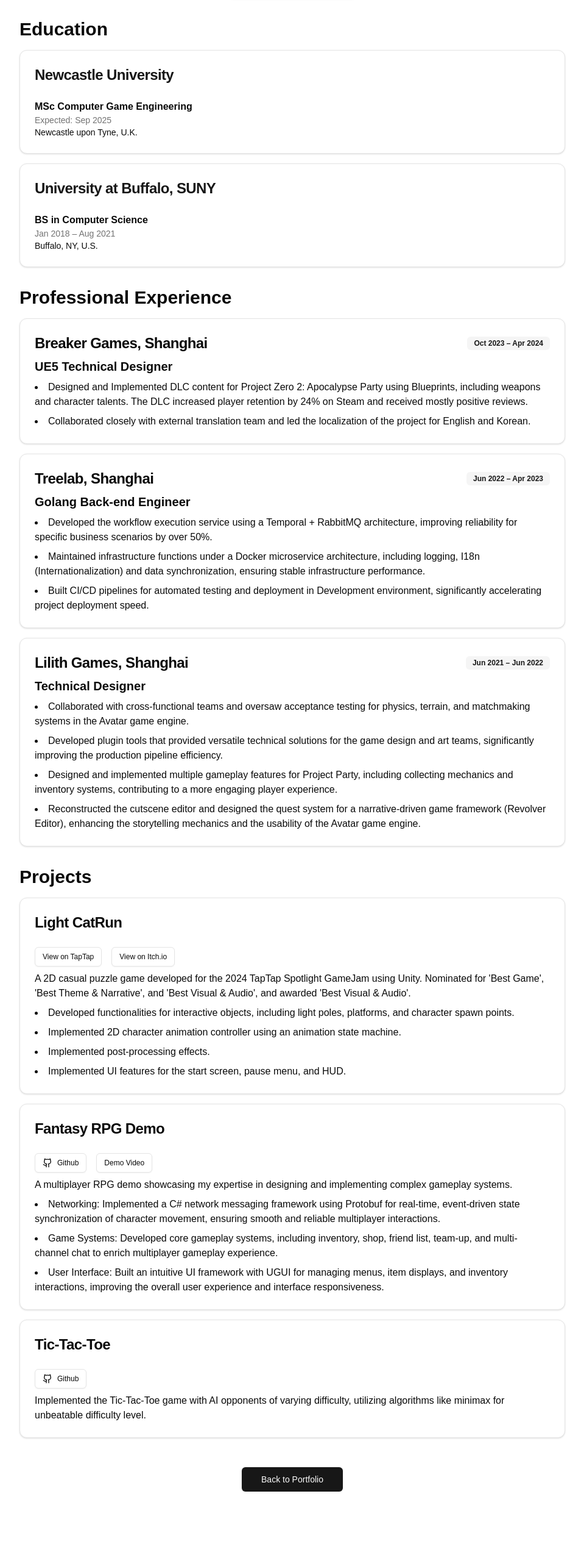
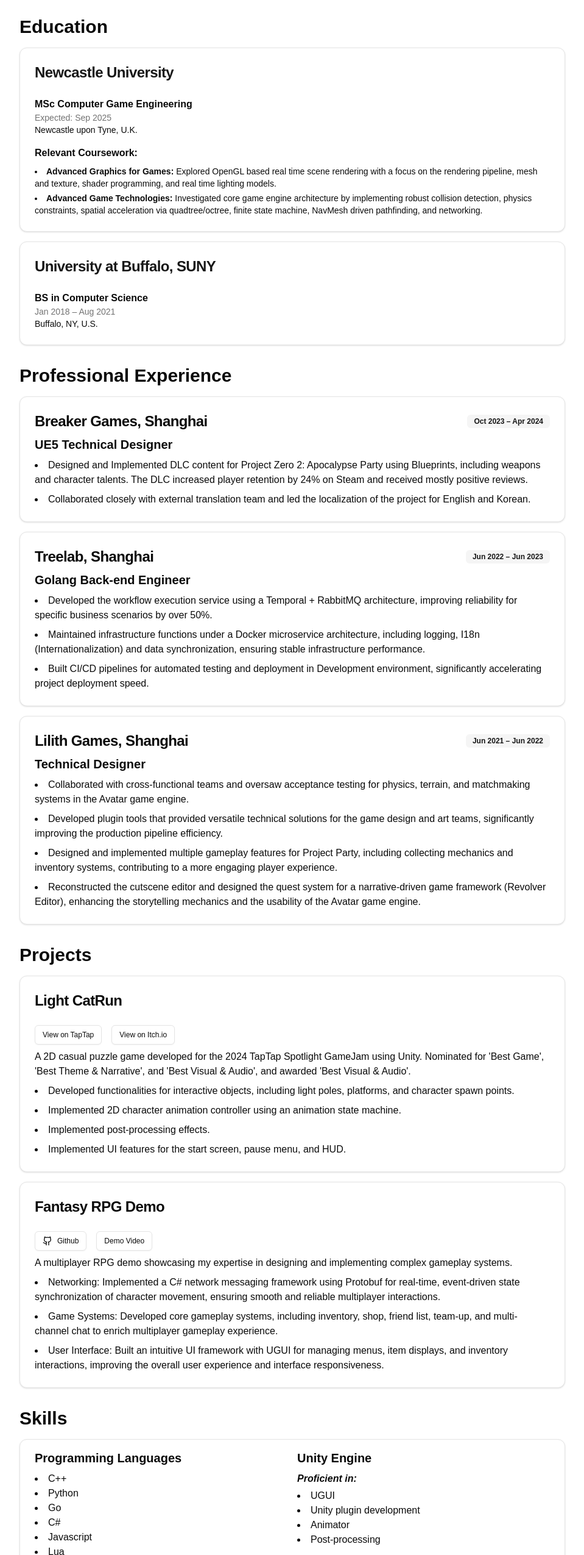
Before and after one commit to deep-river/OnlinePortfolio, a Next.js app: page /en/resume in a window 1280 px wide. Shown: the part 250-2800 px from the top of the page at 61% size, without its empty margins (160-1119 px from the left). Before the commit the page ends 2728 px from the top, so only its background shows below. Built offline with nearby package versions, Linux system fonts and the light colour scheme.

Commit message:
修改中英文简历页面内容

```diff
--- a/src/app/[locale]/resume/page.tsx
+++ b/src/app/[locale]/resume/page.tsx
@@ -22,7 +22,7 @@
           </Button>
           <Button variant="outline" size="sm">
             <PhoneIcon className="mr-2 h-4 w-4" />
-            +44-7777 939 789
+            {locale === 'zh' ? '+86 17600977500' : '+44-7777 939 789'}
           </Button>
           <Button variant="outline" size="sm" asChild>
             <Link href="https://github.com/deep-river" target="_blank" rel="noopener noreferrer">
@@ -51,13 +51,22 @@
             </CardHeader>
             <CardContent>
               <p className="font-semibold">{locale === 'zh' ? '计算机游戏工程 理学硕士' : 'MSc Computer Game Engineering'}</p>
-              <p className="text-sm text-muted-foreground">{locale === 'zh' ? '预计完成: 2025年9月' : 'Expected: Sep 2025'}</p>
+              <p className="text-sm text-muted-foreground">{locale === 'zh' ? '预计毕业日期: 2025年9月' : 'Expected: Sep 2025'}</p>
               <p className="text-sm">{locale === 'zh' ? '英国，纽卡斯尔' : 'Newcastle upon Tyne, U.K.'}</p>
+              {locale === 'en' && (
+                <div className="mt-4">
+                  <p className="font-semibold mb-2">Relevant Coursework:</p>
+                  <ul className="list-disc list-inside space-y-1 text-sm">
+                    <li><strong>Advanced Graphics for Games:</strong> Explored OpenGL based real time scene rendering with a focus on the rendering pipeline, mesh and texture, shader programming, and real time lighting models.</li>
+                    <li><strong>Advanced Game Technologies:</strong> Investigated core game engine architecture by implementing robust collision detection, physics constraints, spatial acceleration via quadtree/octree, finite state machine, NavMesh driven pathfinding, and networking.</li>
+                  </ul>
+                </div>
+              )}
             </CardContent>
           </Card>
           <Card>
             <CardHeader>
-              <CardTitle className="text-2xl font-bold text-primary">{locale === 'zh' ? '纽约州立大学水牛城分校' : 'University at Buffalo, SUNY'}</CardTitle>
+              <CardTitle className="text-2xl font-bold text-primary">{locale === 'zh' ? '纽约州立大学布法罗分校' : 'University at Buffalo, SUNY'}</CardTitle>
             </CardHeader>
             <CardContent>
               <p className="font-semibold">{locale === 'zh' ? '计算机科学 理学学士' : 'BS in Computer Science'}</p>
@@ -71,16 +80,16 @@
           <h2 className="text-3xl font-bold mb-4">{locale === 'zh' ? '工作经历' : 'Professional Experience'}</h2>
           <Card className="mb-4">
             <CardHeader className="flex flex-row items-center justify-between space-y-0 pb-2">
-              <CardTitle className="text-2xl font-bold">{locale === 'zh' ? '风破游戏，上海' : 'Breaker Games, Shanghai'}</CardTitle>
+              <CardTitle className="text-2xl font-bold">{locale === 'zh' ? '上海破荒者游戏' : 'Breaker Games, Shanghai'}</CardTitle>
               <Badge variant="secondary">{locale === 'zh' ? '2023年10月 – 2024年4月' : 'Oct 2023 – Apr 2024'}</Badge>
             </CardHeader>
             <CardContent>
-              <h3 className="font-semibold text-xl mb-2">{locale === 'zh' ? 'UE5技术设计师' : 'UE5 Technical Designer'}</h3>
+              <h3 className="font-semibold text-xl mb-2">{locale === 'zh' ? 'UE5技术策划' : 'UE5 Technical Designer'}</h3>
               <ul className="list-disc list-inside space-y-2">
                 {locale === 'zh' ? (
                   <>
-                    <li>使用蓝图设计和实现《Project Zero 2: Apocalypse Party》的DLC内容，包括武器和角色天赋。该DLC使Steam上的玩家留存率提高了24%，并获得了大多数好评。</li>
-                    <li>与外部翻译团队紧密合作，领导项目的英语和韩语本地化工作。</li>
+                    <li>负责肉鸽游戏《清零计划2: 天启派对》DLC内容的开发，包括武器、角色天赋的设计与数值平衡，并使用UE5蓝图与AbleAbilitySystem 插件实现相关功能与新的游戏机制；DLC的发布提升了用户留存，并在Steam上收获多数好评。 </li>
+                    <li>与外部翻译团队紧密合作，负责项目中多语言本地化技术方案的实施与内容维护。</li>
                   </>
                 ) : (
                   <>
@@ -93,17 +102,18 @@
           </Card>
           <Card className="mb-4">
             <CardHeader className="flex flex-row items-center justify-between space-y-0 pb-2">
-              <CardTitle className="text-2xl font-bold">{locale === 'zh' ? 'Treelab，上海' : 'Treelab, Shanghai'}</CardTitle>
-              <Badge variant="secondary">{locale === 'zh' ? '2022年6月 – 2023年4月' : 'Jun 2022 – Apr 2023'}</Badge>
+              <CardTitle className="text-2xl font-bold">{locale === 'zh' ? '上海Treelab' : 'Treelab, Shanghai'}</CardTitle>
+              <Badge variant="secondary">{locale === 'zh' ? '2022年6月 – 2023年6月' : 'Jun 2022 – Jun 2023'}</Badge>
             </CardHeader>
             <CardContent>
               <h3 className="font-semibold text-xl mb-2">{locale === 'zh' ? 'Golang后端工程师' : 'Golang Back-end Engineer'}</h3>
               <ul className="list-disc list-inside space-y-2">
                 {locale === 'zh' ? (
                   <>
-                    <li>使用Temporal + RabbitMQ架构开发工作流执行服务，将特定业务场景的可靠性提高了50%以上。</li>
-                    <li>维护Docker微服务架构下的基础设施功能，包括日志记录、国际化(I18n)和数据同步，确保基础设施性能稳定。</li>
-                    <li>构建开发环境的CI/CD管道，用于自动化测试和部署，显著加快了项目部署速度。</li>
+                    <li>负责供应链管理系统SCM-SaaS低代码平台的后端业务功能开发。</li>
+                    <li>针对业务场景搭建并完善Temporal + RabbitMQ架构的节点式业务工作流服务。</li>
+                    <li>负责I18n(国际化)、跨服务数据同步等Docker微服务架构下的基础设施功能维护与开发。</li>
+                    <li>负责微服务项目的部署，搭建并维护Dev环境下的CI/CD管线，实现自动化测试与部署。</li>
                   </>
                 ) : (
                   <>
@@ -117,18 +127,17 @@
           </Card>
           <Card>
             <CardHeader className="flex flex-row items-center justify-between space-y-0 pb-2">
-              <CardTitle className="text-2xl font-bold">{locale === 'zh' ? '莉莉丝游戏，上海' : 'Lilith Games, Shanghai'}</CardTitle>
+              <CardTitle className="text-2xl font-bold">{locale === 'zh' ? '上海莉莉丝游戏' : 'Lilith Games, Shanghai'}</CardTitle>
               <Badge variant="secondary">{locale === 'zh' ? '2021年6月 – 2022年6月' : 'Jun 2021 – Jun 2022'}</Badge>
             </CardHeader>
             <CardContent>
-              <h3 className="font-semibold text-xl mb-2">{locale === 'zh' ? '技术设计师' : 'Technical Designer'}</h3>
+              <h3 className="font-semibold text-xl mb-2">{locale === 'zh' ? '技术策划' : 'Technical Designer'}</h3>
               <ul className="list-disc list-inside space-y-2">
                 {locale === 'zh' ? (
                   <>
-                    <li>与跨职能团队合作，负责Avatar游戏引擎中物理、地形和匹配系统的验收测试。</li>
-                    <li>开发插件工具，为游戏设计和美术团队提供多功能技术解决方案，显著提高了生产流程效率。</li>
-                    <li>为Project Party设计和实现了多项游戏玩法功能，包括收集机制和背包系统，为玩家提供更具吸引力的游戏体验。</li>
-                    <li>重构了过场动画编辑器，并为叙事驱动的游戏框架（Revolver Editor）设计了任务系统，增强了叙事机制和Avatar游戏引擎的可用性。</li>
+                    <li>与跨职能团队合作，负责物理、地形、组队匹配等自研引擎功能验收，及转表工具等引擎插件工具的开发。</li>
+                    <li>负责party game中游戏内容开发及家园系统中图鉴、背包等功能模块的开发与优化。</li>
+                    <li>参与叙事性游戏框架开发，负责过场动画编辑器重构与优化，任务系统设计与开发等。</li>
                   </>
                 ) : (
                   <>
@@ -164,16 +173,16 @@
               </div>
               <p className="mb-2">
                 {locale === 'zh'
-                  ? '使用Unity为2024年TapTap聚光灯游戏开发大赛开发的2D休闲解谜游戏。获得"最佳游戏"、"最佳主题与叙事"和"最佳视觉与音效"的提名，并获得"最佳视觉与音效"奖。'
+                  ? 'Unity 2D 休闲动作游戏，2024年TapTap聚光灯Gamejam获奖作品。作为游戏程序参与项目开发，负责原型验证开发、场景交互对象开发与UI功能的实现。作品入围多个奖项提名，并最终获得"最佳视听"、"特别人气"奖项。'
                   : 'A 2D casual puzzle game developed for the 2024 TapTap Spotlight GameJam using Unity. Nominated for \'Best Game\', \'Best Theme & Narrative\', and \'Best Visual & Audio\', and awarded \'Best Visual & Audio\'.'
                 }
               </p>
               <ul className="list-disc list-inside space-y-2">
                 {locale === 'zh' ? (
                   <>
-                    <li>开发交互式物体的功能，包括灯柱、平台和角色生成点。</li>
-                    <li>使用动画状态机实现2D角色动画控制器。</li>
-                    <li>实现后期处理效果。</li>
+                    <li>负责前期原型开发，实现核心功能快速迭代，验证游戏机制。</li>
+                    <li>开发游戏核心玩法系统，包括猫咪AI行为、环境交互、怪物刷新、后处理特效管理等。</li>
+                    <li>开发周边功能配置工具，辅助策划快速配置游戏内容。</li>
                     <li>实现开始界面、暂停菜单和HUD的UI功能。</li>
                   </>
                 ) : (
@@ -207,16 +216,16 @@
               </div>
               <p className="mb-2">
                 {locale === 'zh'
-                  ? '展示我在设计和实现复杂游戏系统方面的专业知识的多人RPG演示。'
+                  ? 'MMORPG游戏Demo。利用Unity及C#后端实现的网络功能演示项目。开发了基于事件的消息收发处理，角色移动状态同步，UGUI框架，背包/商店系统，任务系统，组队系统，多频道的聊天系统等功能。 '
                   : 'A multiplayer RPG demo showcasing my expertise in designing and implementing complex gameplay systems.'
                 }
               </p>
               <ul className="list-disc list-inside space-y-2">
                 {locale === 'zh' ? (
                   <>
-                    <li>网络：使用Protobuf实现C#网络消息框架，用于角色移动的实时、事件驱动的状态同步，确保流畅可靠的多人交互。</li>
-                    <li>游戏系统：开发核心游戏系统，包括物品栏、商店、好友列表、组队和多频道聊天，丰富多人游戏体验。</li>
-                    <li>用户界面：使用UGUI构建直观的UI框架，用于管理菜单、物品显示和物品栏交互，提升整体用户体验和界面响应性。</li>
+                    <li>网络通信：开发可靠高效的异步网络通信框架，利用Protobuf协议进行前后端通信，实现事件驱动的状态同步。</li>
+                    <li>游戏系统：开发核心游戏交互系统，包括背包、商店、好友列表、组队和多频道聊天系统。</li>
+                    <li>用户界面：开发组件化的UI框架，使用栈和对象池管理UI窗口实例，实现了高效的UI组件复用与层级管理。</li>
                   </>
                 ) : (
                   <>
@@ -228,23 +237,62 @@
               </ul>
             </CardContent>
           </Card>
+        </section>
+
+        <section className="mb-8">
+          <h2 className="text-3xl font-bold mb-4">{locale === 'zh' ? '技能' : 'Skills'}</h2>
           <Card>
-            <CardHeader>
-              <CardTitle className="text-2xl">Tic-Tac-Toe</CardTitle>
-            </CardHeader>
-            <CardContent>
-              <Button variant="outline" size="sm" asChild className="mb-2">
-                <Link href="https://github.com/deep-river/TicTacToePlayableDemo" target="_blank" rel="noopener noreferrer">
-                  <GithubIcon className="mr-2 h-4 w-4" />
-                  Github
-                </Link>
-              </Button>
-              <p>
-                {locale === 'zh'
-                  ? '实现了具有不同难度AI对手的井字棋游戏，利用minimax等算法实现无法击败的难度级别。'
-                  : 'Implemented the Tic-Tac-Toe game with AI opponents of varying difficulty, utilizing algorithms like minimax for unbeatable difficulty level.'
-                }
-              </p>
+            <CardContent className="mt-4">
+              <div className="grid grid-cols-1 md:grid-cols-2 gap-4">
+                <div>
+                  <h3 className="font-semibold text-xl mb-2">{locale === 'zh' ? '编程语言' : 'Programming Languages'}</h3>
+                  <ul className="list-disc list-inside">
+                    <li>C++</li>
+                    <li>Python</li>
+                    <li>Go</li>
+                    <li>C#</li>
+                    <li>Javascript</li>
+                    <li>Lua</li>
+                  </ul>
+                </div>
+                <div>
+                  <h3 className="font-semibold text-xl mb-2">Unity Engine</h3>
+                  <p className="font-bold italic mb-1">{locale === 'zh' ? '熟练掌握:' : 'Proficient in:'}</p>
+                  <ul className="list-disc list-inside mb-2">
+                    <li>UGUI</li>
+                    <li>Unity plugin development</li>
+                    <li>Animator</li>
+                    <li>Post-processing</li>
+                  </ul>
+                  <p className="font-bold italic mb-1">{locale === 'zh' ? '经验丰富:' : 'Experienced with:'}</p>
+                  <ul className="list-disc list-inside">
+                    <li>Rigging</li>
+                    <li>Custom shader</li>
+                  </ul>
+                </div>
+                <div>
+                  <h3 className="font-semibold text-xl mb-2">{locale === 'zh' ? '版本控制工具' : 'Version Control Tools'}</h3>
+                  <ul className="list-disc list-inside">
+                    <li>Git</li>
+                    <li>Perforce(P4V)</li>
+                    <li>SVN</li>
+                    <li>Unity Version Control</li>
+                  </ul>
+                </div>
+                <div>
+                  <h3 className="font-semibold text-xl mb-2">Unreal 5 Engine</h3>
+                  <p className="font-bold italic mb-1">{locale === 'zh' ? '熟练掌握:' : 'Proficient in:'}</p>
+                  <ul className="list-disc list-inside mb-2">
+                    <li>Blueprint scripting</li>
+                    <li>Prototyping</li>
+                  </ul>
+                  <p className="font-bold italic mb-1">{locale === 'zh' ? '经验丰富:' : 'Experienced with:'}</p>
+                  <ul className="list-disc list-inside">
+                    <li>Able Ability System</li>
+                    <li>Behavior tree</li>
+                  </ul>
+                </div>
+              </div>
             </CardContent>
           </Card>
         </section>
--- a/src/components/layout/LanguageSwitcher.tsx
+++ b/src/components/layout/LanguageSwitcher.tsx
@@ -23,8 +23,9 @@
   return (
     <DropdownMenu>
       <DropdownMenuTrigger asChild>
-        <Button variant="ghost" size="icon">
+        <Button variant="ghost" size="sm" className="flex items-center gap-2">
           <Globe className="h-[1.2rem] w-[1.2rem]" />
+          <span>Language</span>
           <span className="sr-only">切换语言</span>
         </Button>
       </DropdownMenuTrigger>
```
